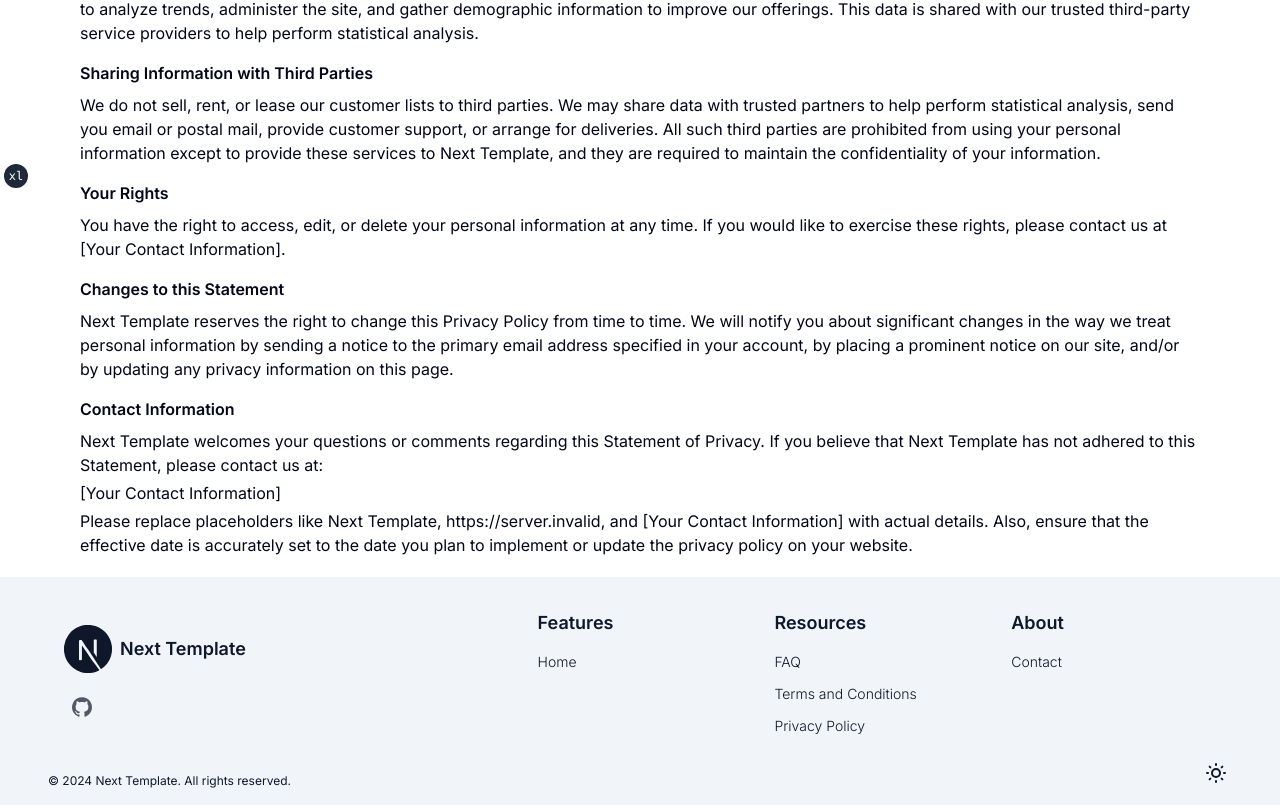
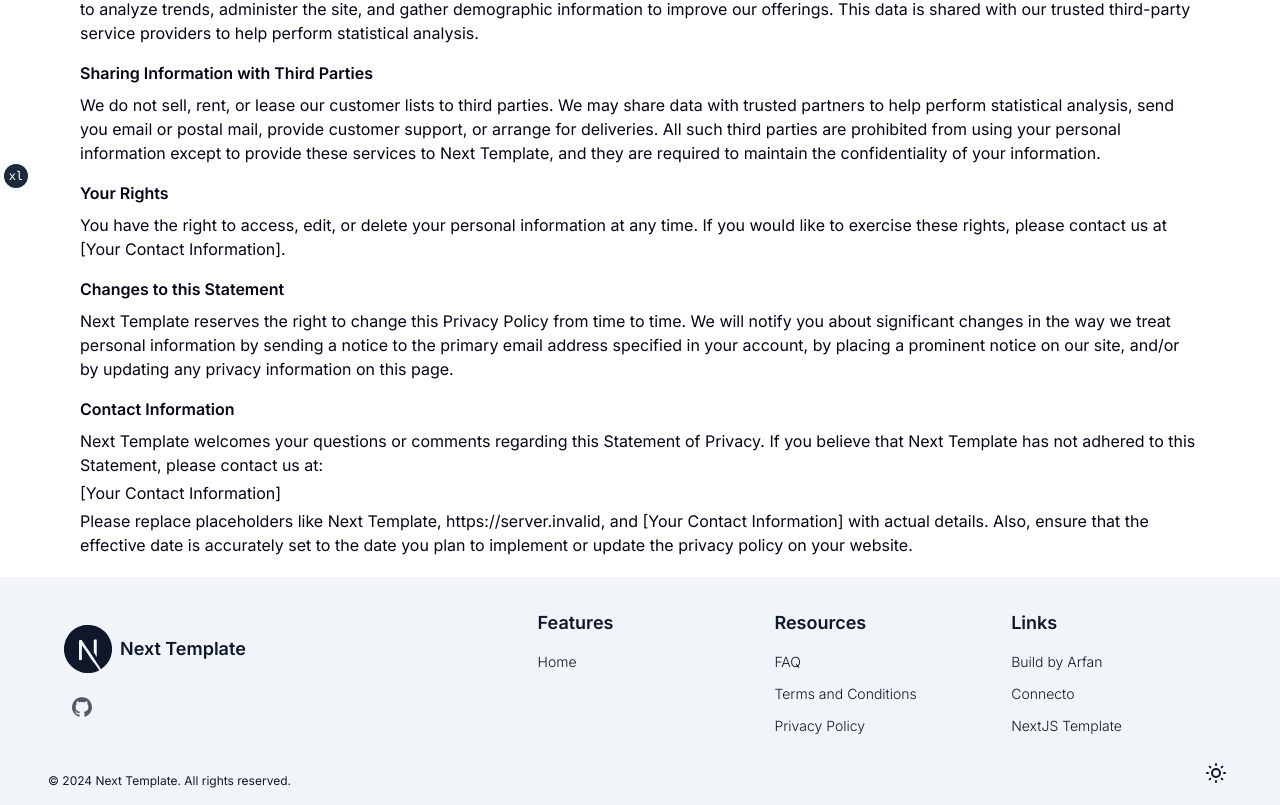
Before and after one commit to arfan-rfn/next-template, a Next.js app: page /privacy-policy in a window 1280 px wide. Shown: the part 608-1413 px from the top of the page. Built offline with nearby package versions, Linux system fonts and the light colour scheme; no server answers.

Commit message:
Update environment variables and enhance Google Analytics integration - Added AHREFS_API_KEY to .env.example - Improved GoogleAnalytics component to conditionally render AHREFS analytics script - Updated site configuration with new Links section for external resources

```diff
--- a/components/google-analytics.tsx
+++ b/components/google-analytics.tsx
@@ -10,18 +10,18 @@ export default function GoogleAnalytics() {
 	const pathname = usePathname()
 	const searchParams = useSearchParams()
 	const GTM_ID = env.NEXT_PUBLIC_GOOGLE_ANALYTICS_ID;
-
+	const AHREFS_ID = process.env.NEXT_PUBLIC_AHREFS_ANALYTICS_ID;
 	useEffect(() => {
 		if (pathname) {
 			pageView(pathname)
 		}
 	}, [pathname, searchParams])
 
-	if (process.env.NODE_ENV !== "production" || GTM_ID === 'test') {
-		return null
-	}
+	let googleAnalytics = null;
+	let ahrefsAnalytics = null
 
-	return (
+	if (process.env.NODE_ENV === "production" && GTM_ID !== 'test') {
+		googleAnalytics = (
 			<>
 				<noscript>
 					<iframe
@@ -45,5 +45,21 @@ export default function GoogleAnalytics() {
 					}}
 				/>
 			</>
+		);
+	}
+
+	if (process.env.NODE_ENV === "production" && AHREFS_ID !== 'test') {
+		ahrefsAnalytics = (
+			<>
+				<Script src="https://analytics.ahrefs.com/analytics.js" data-key={AHREFS_ID} async></Script>
+			</>
+		);
+	}
+
+	return (
+		<>
+			{ahrefsAnalytics}
+			{googleAnalytics}
+		</>
 	)
 }
--- a/config/site.ts
+++ b/config/site.ts
@@ -48,11 +48,19 @@ export const siteConfig = {
           url: "/privacy-policy",
         }
       ],
-      About: [
+      "Links": [
         {
-          name: "Contact",
-          url: "/",
+          name: "Build by Arfan",
+          url: "https://arfanu.com",
         },
+        {
+          name: "Connecto",
+          url: "https://getconnecto.app",
+        },
+        {
+          name: "NextJS Template",
+          url: "https://nextjs.arfanu.com",
+        }
       ],
     },
   }
```
Also changed, not shown: 1 other file (tests, documents, lock files or other folders). Lines whose indentation alone changed are shown as unchanged.
